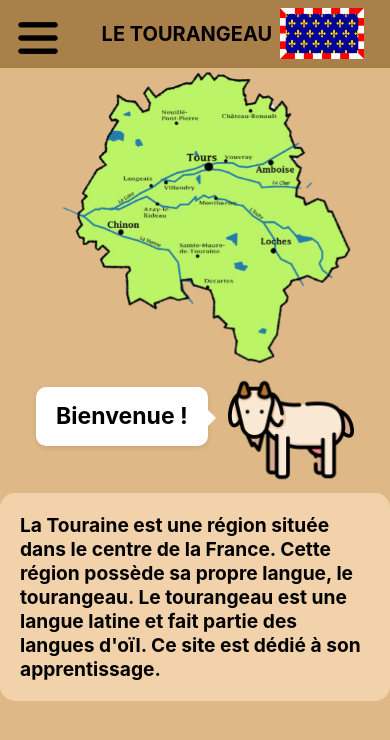
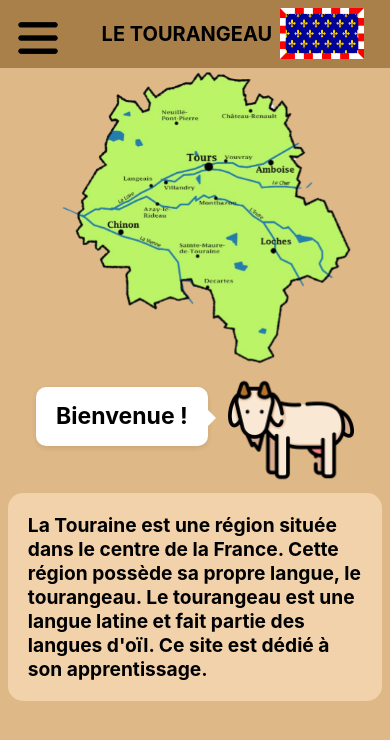
Before and after one commit to ElMala37/tourangeau, a React (Create React App) app: page / in a window 390 px wide. Shown: the top 740 px of the page. Built offline with nearby package versions, Linux system fonts and the light colour scheme.

Commit message:
Presentation

```diff
--- a/src/styles/Presentation.css
+++ b/src/styles/Presentation.css
@@ -110,7 +110,8 @@
         flex-direction: column;
         justify-content: center;
         align-items: center;
-        margin-right: 0vw;
+        margin-right: 2vw;
+        margin-left: 2vw;
     }
 
     .TexteIntroduction{
```
